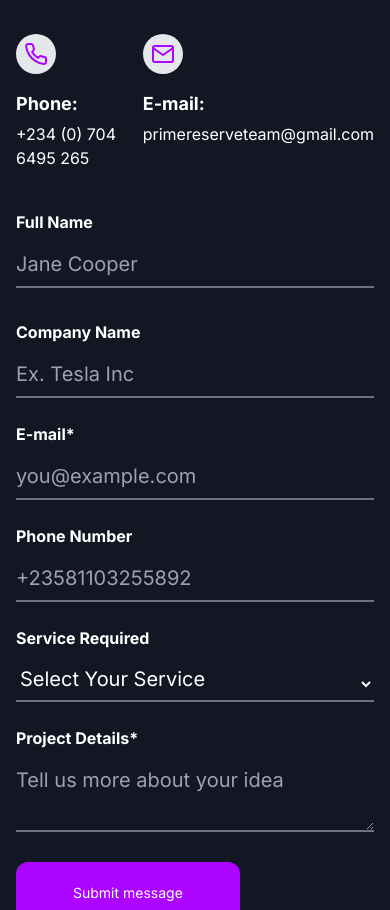
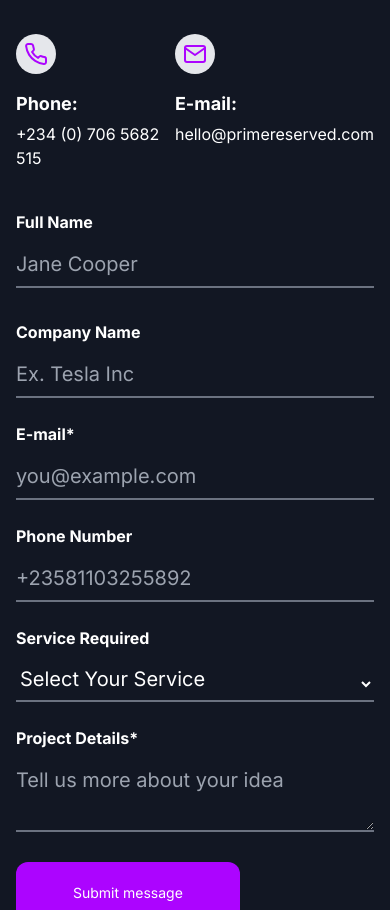
Before and after one commit to PrimeReserved/primereserved-main, a Next.js app: page / in a window 390 px wide. Shown: the part 6703-7613 px from the top of the page. Built offline with nearby package versions, Linux system fonts and the light colour scheme; no server answers.

Commit message:
Corrected the phone number in the FormHandling/ContactForm Component Changed the company's email from primereserveteam@gmail.com to hello@primereserved.com

```diff
--- a/components/Contact/ContactForm/ContactForm.tsx
+++ b/components/Contact/ContactForm/ContactForm.tsx
@@ -39,7 +39,7 @@ const ContactForm = () => {
                   <div>
                     <p className="mb-1 text-lg font-bold">E-mail:</p>
                     <p className="mb-2 text-xs sm:text-sm md:text-lg">
-                      primereserveteam@gmail.com
+                      hello@primereserved.com
                     </p>
                   </div>
                 </div>
--- a/components/Contact/ContactForm/ContactFormPopup.tsx
+++ b/components/Contact/ContactForm/ContactFormPopup.tsx
@@ -66,7 +66,7 @@ const ContactFormPopup: React.FC<{ onClose: () => void }> = ({ onClose }) => {
             </div>
             <div>
               <p className="text-md mb-1 font-bold">E-mail:</p>
-              <p className="text-sm">primereserveteam@gmail.com</p>
+              <p className="text-sm">hello@primereserved.com</p>
             </div>
           </div>
         </div>
--- a/components/Contact/ContactForm/ContactFormPopupFAQ.tsx
+++ b/components/Contact/ContactForm/ContactFormPopupFAQ.tsx
@@ -66,7 +66,7 @@ const ContactFormPopupFAQ: React.FC<{ onClose: () => void }> = ({
             </div>
             <div>
               <p className="text-md mb-1 font-bold">E-mail:</p>
-              <p className="text-sm">primereserveteam@gmail.com</p>
+              <p className="text-sm">hello@primereserved.com</p>
             </div>
           </div>
         </div>
--- a/components/Contact/FormHandling/ContactForm.tsx
+++ b/components/Contact/FormHandling/ContactForm.tsx
@@ -51,7 +51,7 @@ const ContactForm: React.FC = () => {
                   </div>
                   <div>
                     <p className="mb-1 text-lg font-bold">Phone:</p>
-                    <p className="mb-2">+234 (0) 704 6495 265</p>
+                    <p className="mb-2">+234 (0) 706 5682 515</p>
                   </div>
                 </div>
               </div>
@@ -62,7 +62,7 @@ const ContactForm: React.FC = () => {
                   </div>
                   <div>
                     <p className="mb-1 text-lg font-bold">E-mail:</p>
-                    <p>primereserveteam@gmail.com</p>
+                    <p>hello@primereserved.com</p>
                   </div>
                 </div>
               </div>
```
